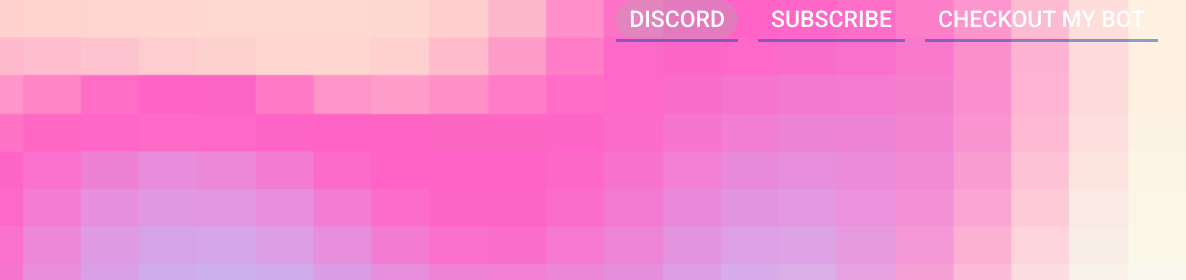
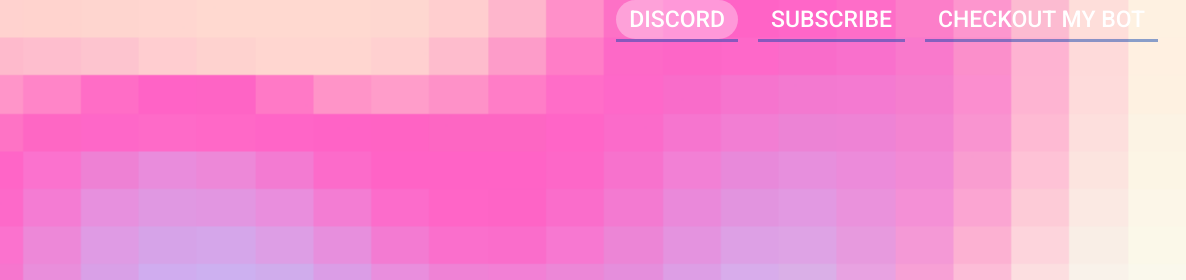
Before and after one commit to clvrk/clvrk.github.io, a plain HTML site: page index.html in a window 1280 px wide. In both pictures the pointer is over the link "DISCORD". Shown: the top 280 px of the page, 94-1280 px from the left. Drawn offline with Linux system fonts and the light colour scheme.

Commit message:
Changed color on hover for nav

```diff
--- a/style.css
+++ b/style.css
@@ -102,6 +102,6 @@ span {
     bottom: 0;
 }
 .navbar ul li a:hover {
-    background: rgba(169, 170, 172, 0.322);
+    background: rgba(255, 255, 255, 0.336);
     border-radius: 25px;
 }
```
